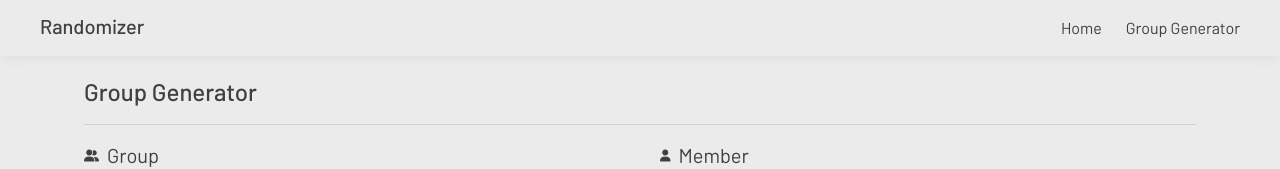
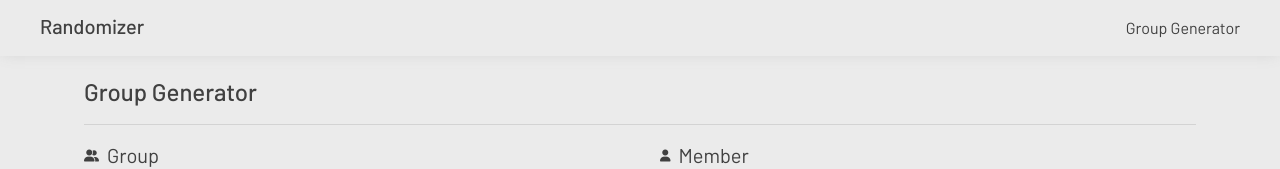
Before and after one commit to himenoworks/randomizer, a React (Create React App) app: page /randomizer/group-generator in a window 1280 px wide. Shown: the top 169 px of the page. Built offline with nearby package versions, Linux system fonts and the light colour scheme.

Commit message:
delete home page

```diff
--- a/src/layout/navbar.tsx
+++ b/src/layout/navbar.tsx
@@ -7,7 +7,6 @@ const NavbarSection = () => {
             <p className="mb-1 text-xl font-medium">Randomizer</p>
          </div>
          <div className="flex items-end gap-6">
-            <Link to="/randomizer">Home</Link>
             <Link to="/randomizer/group-generator">Group Generator</Link>
          </div>
       </nav>
--- a/src/pages/home/index.tsx
+++ /dev/null
@@ -1,5 +0,0 @@
-const HomePage = () => {
-   return <></>;
-};
-
-export default HomePage;
```
